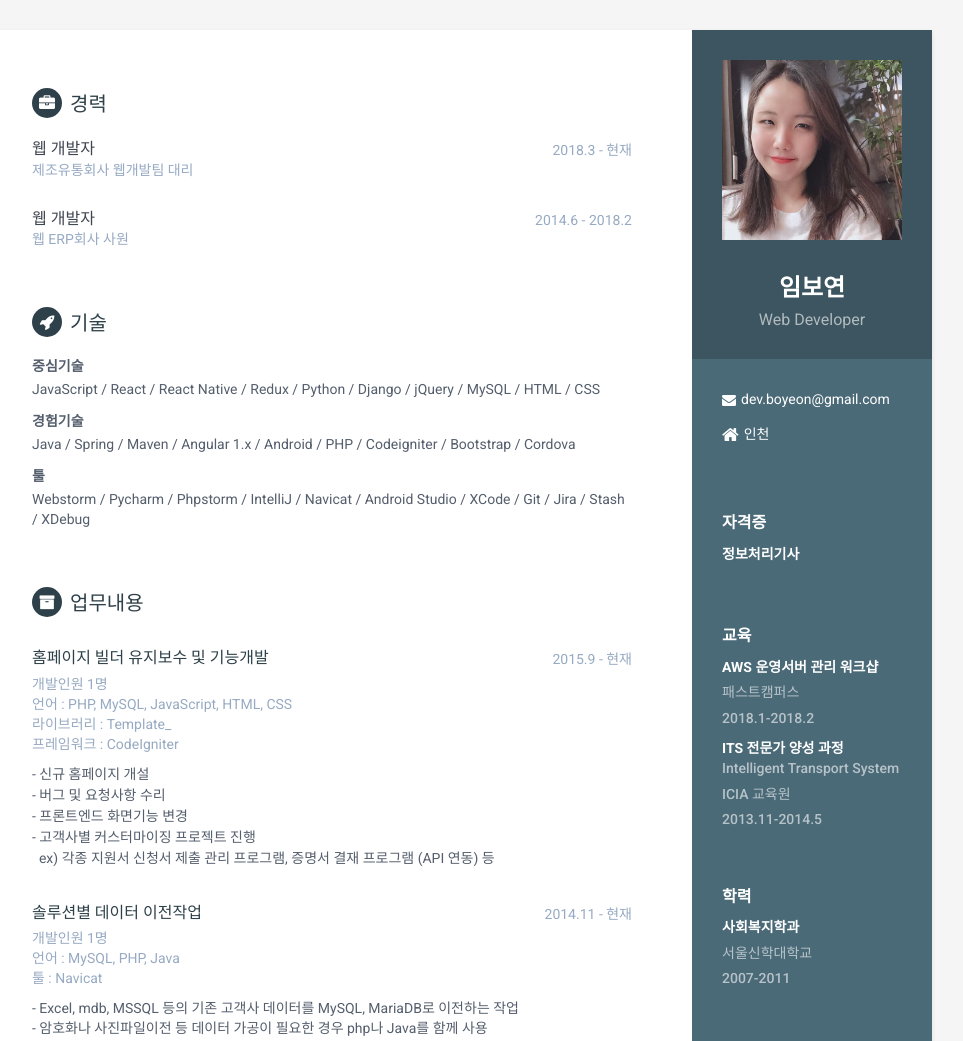
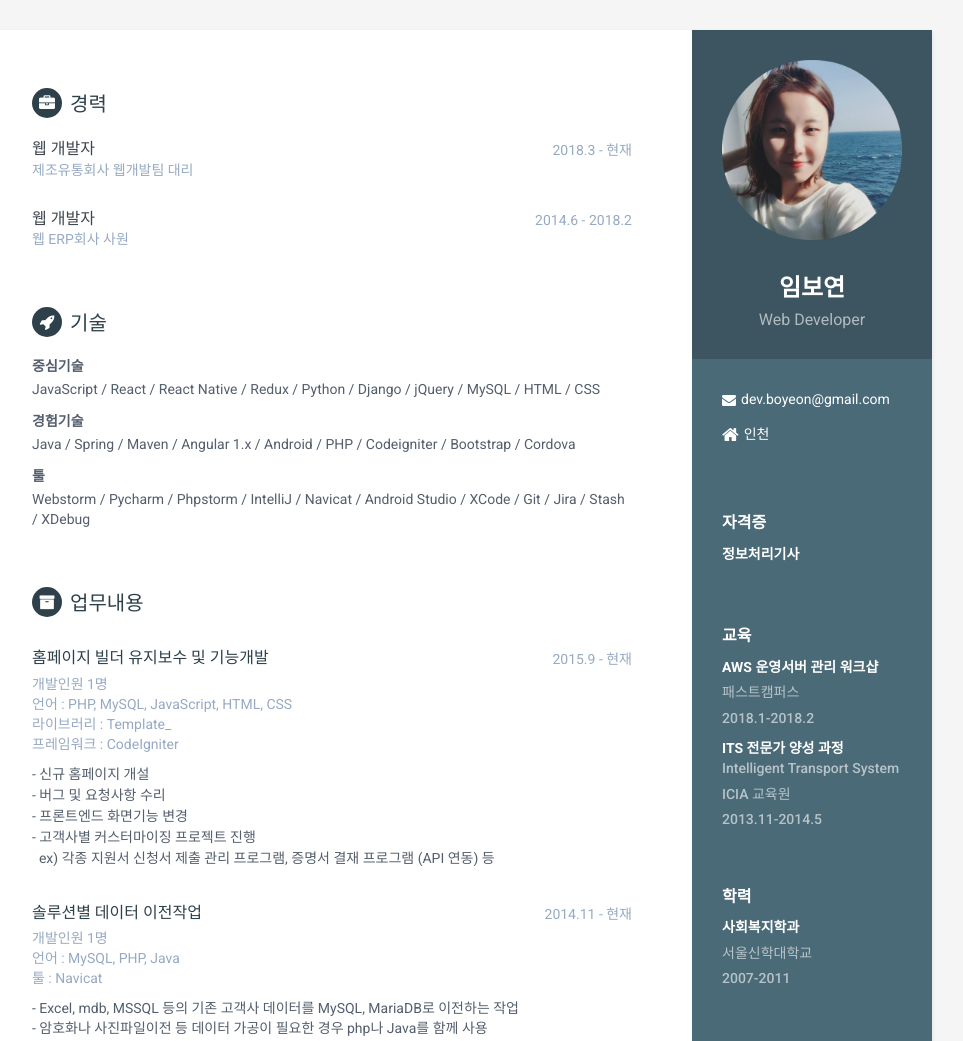
Before and after one commit to dokinchan/curriculum_vitae, a plain HTML site: page index.html in a window 1280 px wide. Shown: the top 1041 px of the page, without its empty margins (188-1151 px from the left). Drawn offline with Linux system fonts and the light colour scheme.

Commit message:
update some

```diff
--- a/index.html
+++ b/index.html
@@ -30,7 +30,7 @@
     <div class="wrapper">
         <div class="sidebar-wrapper">
             <div class="profile-container">
-                <img class="profile" src="assets/images/boyeon4.png" alt="" style="width:180px;"/>
+                <img class="profile" src="assets/images/boyeon1.png" alt="" style="width:180px;"/>
                 <h3 class="">임보연</h3>
                 <h3 class="tagline">Web Developer</h3>
             </div><!--//profile-container-->
```
